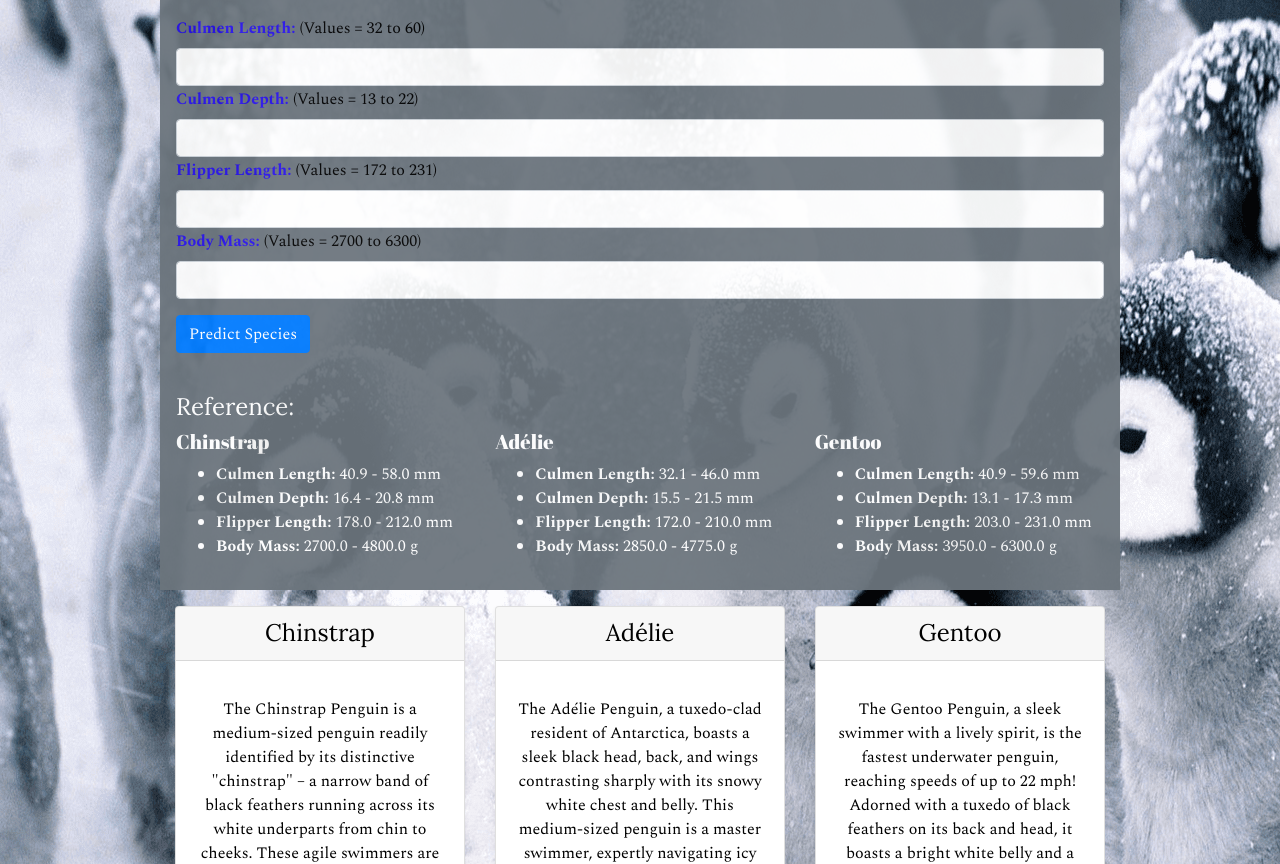
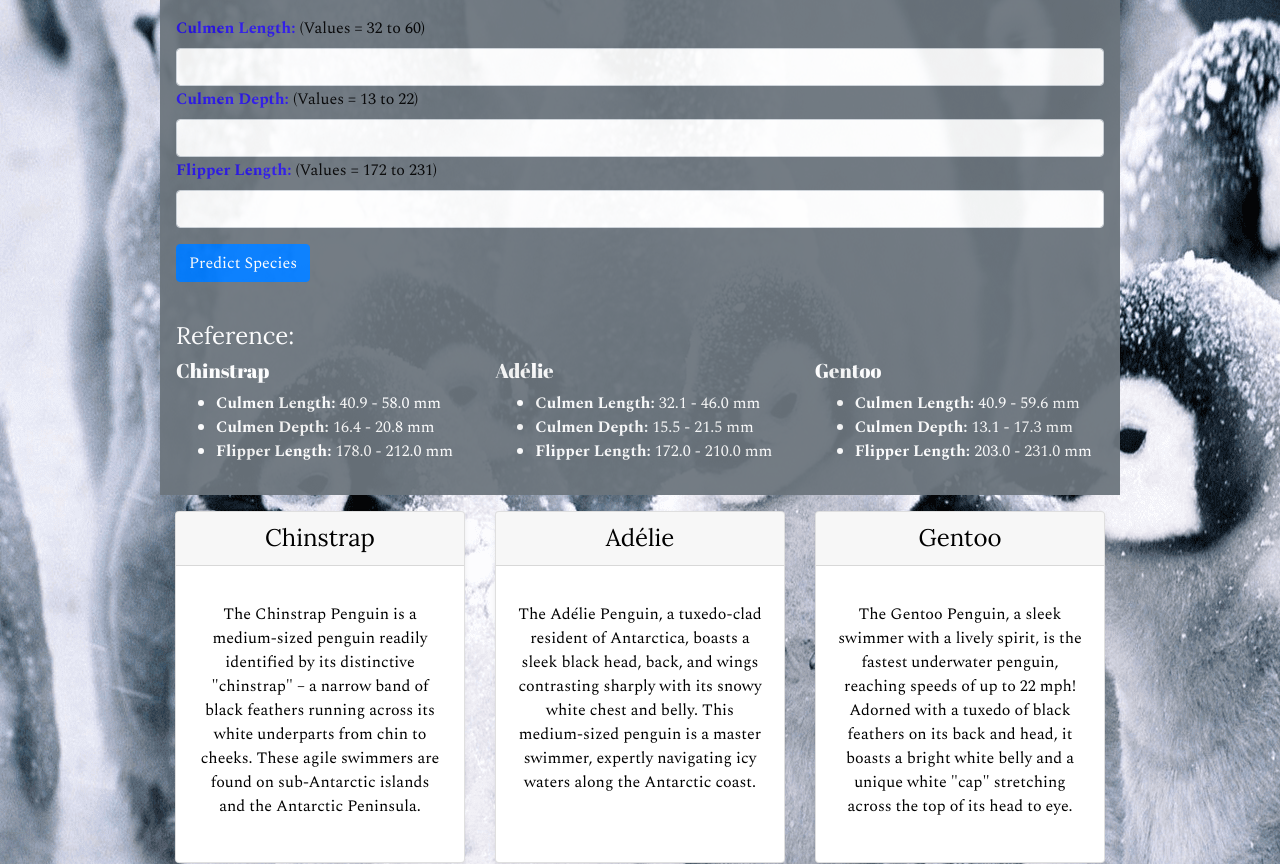
Before and after one commit to Jbsmplms/ccproject, a Flask app: page / in a window 1280 px wide. Shown: the part 74-938 px from the top of the page. Run offline with Flask 3, Linux system fonts and the light colour scheme; parts of the project's set-up code (start-up, migrations or seed data) failed here and were passed over; some libraries are stand-ins or nearby versions.

Commit message:
Commit Updates

```diff
--- a/app.py
+++ b/app.py
@@ -2,8 +2,11 @@ import os
 from flask import Flask, render_template, request
 import penguin_model
 import matplotlib.pyplot as plt
-import seaborn as sns
+from mpl_toolkits.mplot3d import Axes3D
 import pandas as pd
+
+import matplotlib
+matplotlib.use('Agg')
 
 app = Flask(__name__)
 
@@ -15,24 +18,23 @@ def basic():
         culmen_length = float(request.form['culmenlength'])
         culmen_depth = float(request.form['culmendepth'])
         flipper_length = float(request.form['flipperlength'])
-        body_mass = float(request.form['bodymass'])
-        y_pred = [[culmen_length, culmen_depth, flipper_length, body_mass]]
+        y_pred = [[culmen_length, culmen_depth, flipper_length]]
         trained_model = penguin_model.training_model()
         prediction_value = trained_model.predict(y_pred)[0]
 
         summary = {
             'Culmen Length': culmen_length,
             'Culmen Depth': culmen_depth,
-            'Flipper Length': flipper_length,
-            'Body Mass': body_mass
+            'Flipper Length': flipper_length
         }
 
-        scatter_plot_url = create_scatter_plot(culmen_length, culmen_depth)
-
+        scatter_plot_url = create_scatter_plot(culmen_depth, culmen_length, flipper_length, include_new_instance=True)
         result = determine_species(prediction_value)
         return render_template('index.html', result=result, summary=summary, scatter_plot_url=scatter_plot_url, ranges=get_species_ranges())
 
-    return render_template('index.html', ranges=get_species_ranges())
+    else:
+        scatter_plot_url = create_scatter_plot(culmen_depth=None, culmen_length=None, flipper_length=None)
+        return render_template('index.html', ranges=get_species_ranges(), scatter_plot_url=scatter_plot_url)
 
 def determine_species(prediction_value):
     chinstrap = 'This penguin is classified as Chinstrap.'
@@ -46,18 +48,47 @@ def determine_species(prediction_value):
     else:
         return gentoo
 
-def create_scatter_plot(culmen_length, culmen_depth):
+def create_scatter_plot(culmen_depth, culmen_length, flipper_length, include_new_instance=False):
     df = pd.read_csv('penguins.csv')
     df.drop(columns=['island', 'sex'], inplace=True)
-    df.rename(columns={'culmen_length_mm': 'culmen_length', 'culmen_depth_mm': 'culmen_depth'}, inplace=True)
+    df.rename(columns={'culmen_length_mm': 'culmen_length', 'culmen_depth_mm': 'culmen_depth', 'flipper_length_mm': 'flipper_length'}, inplace=True)
     df = df.dropna()
 
-    plt.figure(figsize=(10, 6))
-    sns.scatterplot(data=df, x='culmen_length', y='culmen_depth', hue='species', style='species')
-    plt.scatter([culmen_length], [culmen_depth], color='red', marker='X', s=80, label='New Instance')
-    plt.legend()
-    plt.xlabel('Culmen Length (mm)')
-    plt.ylabel('Culmen Depth (mm)')
+    fig = plt.figure(figsize=(10, 8))
+    ax = fig.add_subplot(111, projection='3d')
+
+    species = df['species'].unique()
+    colors = ['r', 'b', 'g']
+    color_dict = dict(zip(species, colors))
+
+    for species in species:
+        subset = df[df['species'] == species]
+        ax.scatter(subset['culmen_depth'], subset['culmen_length'], subset['flipper_length'],
+                   color=color_dict[species], label=species)
+
+    if include_new_instance:
+        ax.scatter([culmen_depth], [culmen_length], [flipper_length], color='black', marker='X', s=100, label='New Instance')
+
+    min_culmen_depth, max_culmen_depth = df['culmen_depth'].min(), df['culmen_depth'].max()
+    min_culmen_length, max_culmen_length = df['culmen_length'].min(), df['culmen_length'].max()
+    min_flipper_length, max_flipper_length = df['flipper_length'].min(), df['flipper_length'].max()
+
+    if include_new_instance:
+        min_culmen_depth = min(min_culmen_depth, culmen_depth)
+        max_culmen_depth = max(max_culmen_depth, culmen_depth)
+        min_culmen_length = min(min_culmen_length, culmen_length)
+        max_culmen_length = max(max_culmen_length, culmen_length)
+        min_flipper_length = min(min_flipper_length, flipper_length)
+        max_flipper_length = max(max_flipper_length, flipper_length)
+
+    ax.set_xlim([min_culmen_depth - 1, max_culmen_depth + 1])
+    ax.set_ylim([min_culmen_length - 1, max_culmen_length + 1])
+    ax.set_zlim([min_flipper_length - 1, max_flipper_length + 1])
+
+    ax.set_xlabel('Culmen Depth (mm)')
+    ax.set_ylabel('Culmen Length (mm)')
+    ax.set_zlabel('Flipper Length (mm)')
+    ax.legend()
 
     plot_path = os.path.join('static', 'scatter_plot.png')
     plt.savefig(plot_path)
@@ -69,8 +100,7 @@ def get_species_ranges():
     species_ranges = df.groupby('species').agg({
         'culmen_length_mm': ['min', 'max'],
         'culmen_depth_mm': ['min', 'max'],
-        'flipper_length_mm': ['min', 'max'],
-        'body_mass_g': ['min', 'max']
+        'flipper_length_mm': ['min', 'max']
     })
     species_ranges.columns = ['_'.join(col).strip() for col in species_ranges.columns.values]
     return species_ranges.to_dict()
--- a/penguin_model.py
+++ b/penguin_model.py
@@ -6,16 +6,16 @@ import sklearn.ensemble as ensemble
 df = pd.read_csv('penguins.csv')
 
 df.drop(columns = ['island','sex'], inplace = True)
-df.rename(columns={'culmen_length_mm': 'culmen_length', 'culmen_depth_mm': 'culmen_depth', 'flipper_length_mm': 'flipper_length', 'body_mass_g': 'body_mass'}, inplace=True)
+df.rename(columns={'culmen_length_mm': 'culmen_length', 'culmen_depth_mm': 'culmen_depth', 'flipper_length_mm': 'flipper_length'}, inplace=True)
 df = df.dropna()
 
-X = df.drop('species', axis = 1)
+X = df.drop(['species', 'body_mass_g'], axis = 1)
 y = df['species']
 
 smote = SMOTE(random_state=42)
 X_smote, y_smote = smote.fit_resample(X, y)
 
-X_train, X_test, y_train, y_test = tts(X_smote, y_smote, test_size = 0.3, random_state = 1)
+X_train, X_test, y_train, y_test = tts(X_smote, y_smote, test_size = 0.3, random_state = 143)
 
 def training_model():
     model = ensemble.ExtraTreesClassifier()
--- a/requirements.txt
+++ b/requirements.txt
@@ -3,4 +3,3 @@ pandas
 imbalanced-learn
 scikit-learn
 matplotlib
-seaborn
--- a/templates/index.html
+++ b/templates/index.html
@@ -55,7 +55,7 @@
         opacity: 0.9;
       }
     </style>
-    <!-- Custom styles for this template -->
+
     <link href="../static/penguin.css" rel="stylesheet">
   </head>
   <body>
@@ -67,7 +67,7 @@
       {% if result %}
       <div class="alert alert-primary">{{result}}</div>
       <div class="alert alert-info">
-        <h4>Summary of Input:</h4>
+        <h4 style="font-size: 18px;">Summary of Input:</h4>
         <ul>
           {% for key, value in summary.items() %}
             <li><strong>{{key}}:</strong> {{value}}</li>
@@ -82,8 +82,6 @@
         <input class="form-control" type="number" name="culmendepth">
         <label for="flipperlength"><span class="feature"><strong>Flipper Length:</strong></span> <span class="title">(Values = 172 to 231)</span></label>
         <input class="form-control" type="number" name="flipperlength">
-        <label for="bodymass"><span class="feature"><strong>Body Mass:</strong></span> <span class="title">(Values = 2700 to 6300)</span></label>
-        <input class="form-control" type="number" name="bodymass">
         <button class="btn btn-primary mt-3" type="submit">Predict Species</button>
       </form>
       <br>
@@ -95,7 +93,6 @@
               <li><strong>Culmen Length:</strong> {{ ranges['culmen_length_mm_min']['Chinstrap'] }} - {{ ranges['culmen_length_mm_max']['Chinstrap'] }} mm</li>
               <li><strong>Culmen Depth:</strong> {{ ranges['culmen_depth_mm_min']['Chinstrap'] }} - {{ ranges['culmen_depth_mm_max']['Chinstrap'] }} mm</li>
               <li><strong>Flipper Length:</strong> {{ ranges['flipper_length_mm_min']['Chinstrap'] }} - {{ ranges['flipper_length_mm_max']['Chinstrap'] }} mm</li>
-              <li><strong>Body Mass:</strong> {{ ranges['body_mass_g_min']['Chinstrap'] }} - {{ ranges['body_mass_g_max']['Chinstrap'] }} g</li>
             </ul>
           </div>
           <div class="col-md-4">
@@ -104,7 +101,6 @@
               <li><strong>Culmen Length:</strong> {{ ranges['culmen_length_mm_min']['Adelie'] }} - {{ ranges['culmen_length_mm_max']['Adelie'] }} mm</li>
               <li><strong>Culmen Depth:</strong> {{ ranges['culmen_depth_mm_min']['Adelie'] }} - {{ ranges['culmen_depth_mm_max']['Adelie'] }} mm</li>
               <li><strong>Flipper Length:</strong> {{ ranges['flipper_length_mm_min']['Adelie'] }} - {{ ranges['flipper_length_mm_max']['Adelie'] }} mm</li>
-              <li><strong>Body Mass:</strong> {{ ranges['body_mass_g_min']['Adelie'] }} - {{ ranges['body_mass_g_max']['Adelie'] }} g</li>
             </ul>
           </div>
           <div class="col-md-4">
@@ -113,7 +109,6 @@
               <li><strong>Culmen Length:</strong> {{ ranges['culmen_length_mm_min']['Gentoo'] }} - {{ ranges['culmen_length_mm_max']['Gentoo'] }} mm</li>
               <li><strong>Culmen Depth:</strong> {{ ranges['culmen_depth_mm_min']['Gentoo'] }} - {{ ranges['culmen_depth_mm_max']['Gentoo'] }} mm</li>
               <li><strong>Flipper Length:</strong> {{ ranges['flipper_length_mm_min']['Gentoo'] }} - {{ ranges['flipper_length_mm_max']['Gentoo'] }} mm</li>
-              <li><strong>Body Mass:</strong> {{ ranges['body_mass_g_min']['Gentoo'] }} - {{ ranges['body_mass_g_max']['Gentoo'] }} g</li>
             </ul>
           </div>
         </div>
```
Also changed, not shown: static/scatter_plot.png (deleted), 2 other files.
